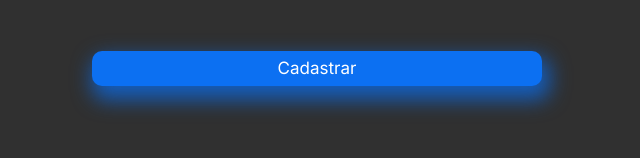
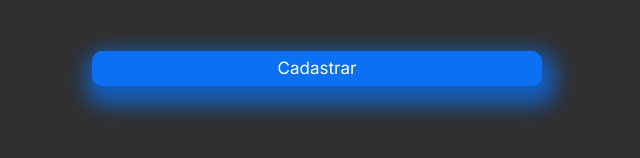
Before and after one commit to Wallterr/bootcampdnc, a plain HTML site: page index.html in a window 1280 px wide. In both pictures the pointer is over the input "Cadastrar". Shown: the part 902-1060 px from the top of the page, 323-963 px from the left. Drawn offline with Linux system fonts and the light colour scheme.

Commit message:
atualização

```diff
--- a/style.css
+++ b/style.css
@@ -132,7 +132,7 @@ input[type="checkbox"]{
 }
 #buttonSign:hover{
     transform: translateY(-6px);
-    box-shadow: 4px 10px 20px 4px #155dba;
+    box-shadow: 4px 10px 20px 10px #155dba;
     transition-duration: 0.1s;
     cursor: pointer;
 }
```
